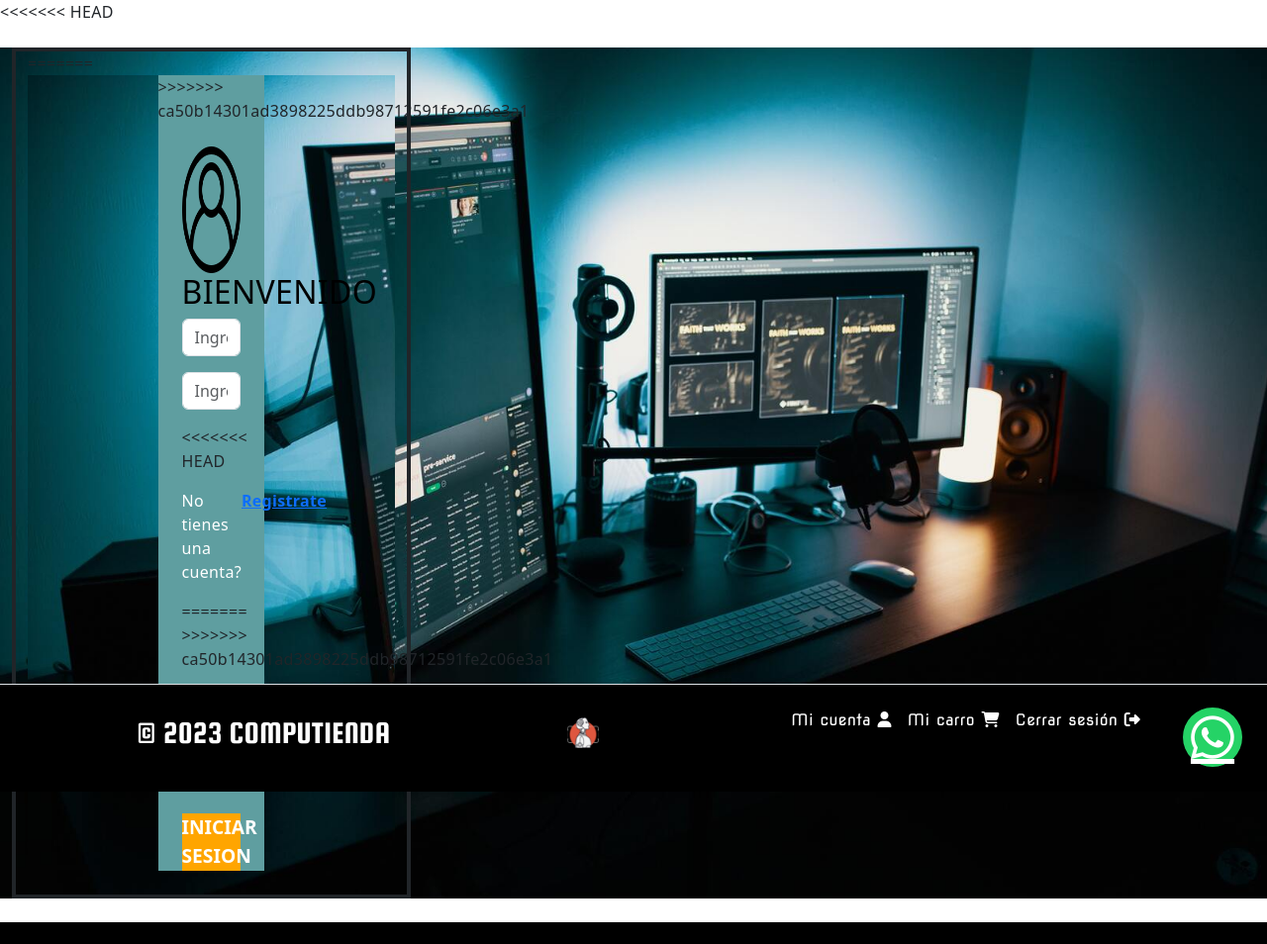
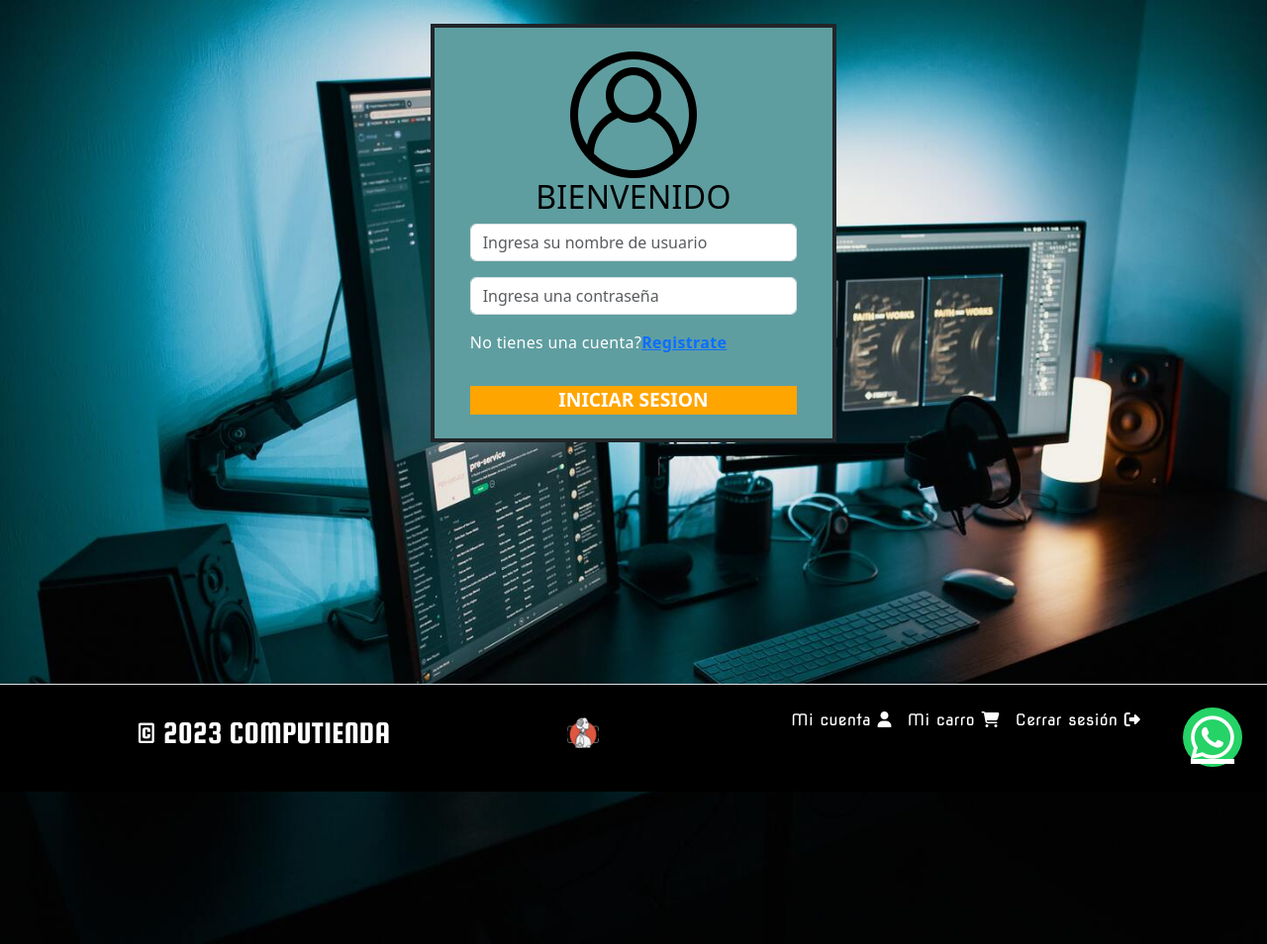
Before and after one commit to lualzugaray/Computienda, a PHP site: page /login.php in a window 1280 px wide. Shown: the part 154-1108 px from the top of the page at 99% size. Before the commit the page ends 1086 px from the top, so only its background shows below. Run offline with PHP 8.4, Linux system fonts and the light colour scheme; some libraries are stand-ins or nearby versions.

Commit message:
Eliminacion codigo duplicado

```diff
--- a/computienda/login.php
+++ b/computienda/login.php
@@ -4,15 +4,6 @@ include_once "header.php";
 
 
 
-<<<<<<< HEAD
-    <!--Formulario de Login-->
-<div id="formulario" class="row justify-content-center">
-   <div class="col-12 col-md-4">
-      <div class="box">
-
-         <form id="login" class="container border border-4 border-dark my-4" action="controlador/loginLogica.php"
-         method="POST">
-=======
 <!--Formulario de Login-->
 <section id="formulario" id="formulario" style="height: -webkit-fill-available;">
     <div style="background-position: center" class="row justify-content-center">
@@ -20,7 +11,6 @@ include_once "header.php";
             <div class="box" style="background-color: cadetblue">
 
                 <form id="login" class="container border border-4 border-dark my-4" action="controlador/loginLogica.php" method="POST">
->>>>>>> ca50b14301ad3898225ddb98712591fe2c06e3a1
 
                     <div class="m-4">
                         <div class="text-center">
@@ -45,17 +35,12 @@ include_once "header.php";
                         </div>
 
 
-<<<<<<< HEAD
                             <div class="d-flex mt-3 login_container white-text">
                                 <p class="bold-text">No tienes una cuenta?</p><a class="bold-link"
                                 href="registro.php">Registrate</a>
                             </div>
-=======
->>>>>>> ca50b14301ad3898225ddb98712591fe2c06e3a1
 
-                        <div class="d-flex mt-3 login_container white-text">
-                            <p class="bold-text">No tienes una cuenta?</p><a class="bold-link" href="registro.php">Registrate</a>
-                        </div>
+
 
                         <div class="d-flex justify-content-center px-6 mt-3 login_container">
                             <button class="w-100" type="submit">Iniciar sesion</button>
```
Also changed, not shown: computienda/controlador/loginLogica.php (+24 -27 lines).
